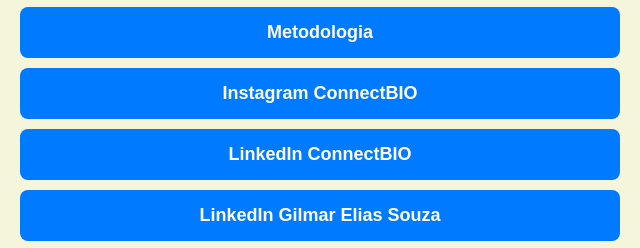
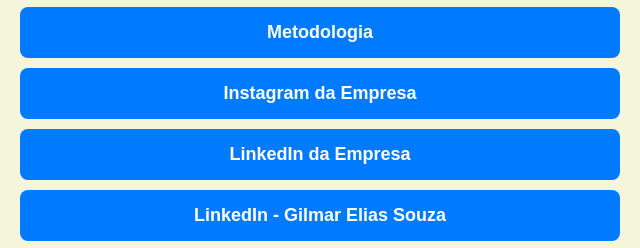
Before and after one commit to gilmar-souza7/Siepex-2025, a plain HTML site: page index.html in a window 1280 px wide. Shown: the part 362-610 px from the top of the page, 320-960 px from the left. Drawn offline with Linux system fonts and the light colour scheme.

Commit message:
Update index.html

```diff
--- a/index.html
+++ b/index.html
@@ -50,9 +50,9 @@
         <a href="#" class="link-button">Mapas do Brasil por Nematoide</a>
         <a href="https://drive.google.com/file/d/1UouqqpZnn4eRBHVzK1HYPkSFUrYNRiWS/view?usp=drive_link" class="link-button">Resumo do Trabalho</a>
         <a href="#" class="link-button">Metodologia</a>
-        <a href="https://www.instagram.com/connectbio/" class="link-button">Instagram ConnectBIO</a>
-        <a href="https://www.linkedin.com/company/connectbio/posts/?feedView=all" class="link-button">LinkedIn ConnectBIO</a>
-        <a href="https://www.linkedin.com/in/gilmar-elias-souza-600563144" class="link-button">LinkedIn Gilmar Elias Souza</a>
+        <a href="https://www.instagram.com/connectbio/" class="link-button">Instagram da Empresa</a>
+        <a href="https://www.linkedin.com/company/connectbio/posts/?feedView=all" class="link-button">LinkedIn da Empresa</a>
+        <a href="https://www.linkedin.com/in/gilmar-elias-souza-600563144/" class="link-button">LinkedIn - Gilmar Elias Souza</a>
         <a href="https://www.linkedin.com/in/alexandro-cagliari-b36236a9/" class="link-button">LinkedIn - Alexandro Cagliari</a>
     </div>
 </body>
```
